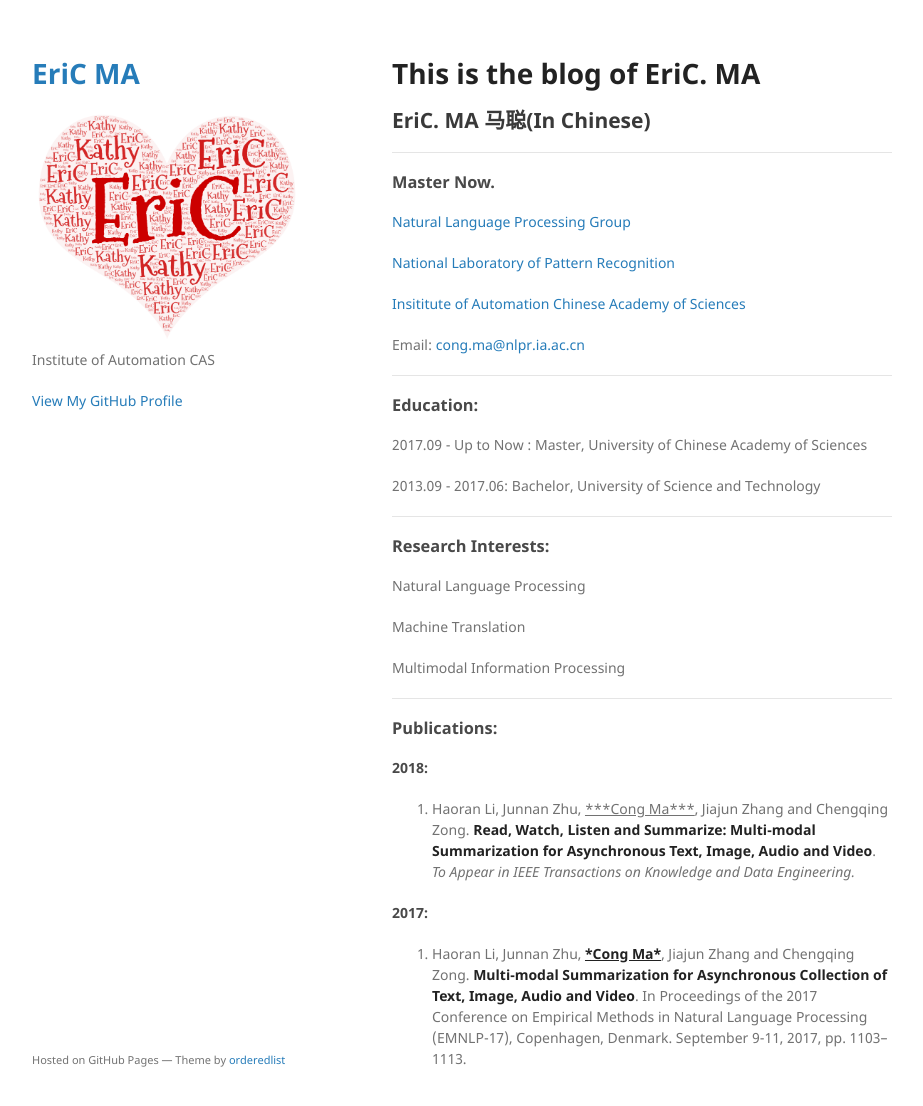
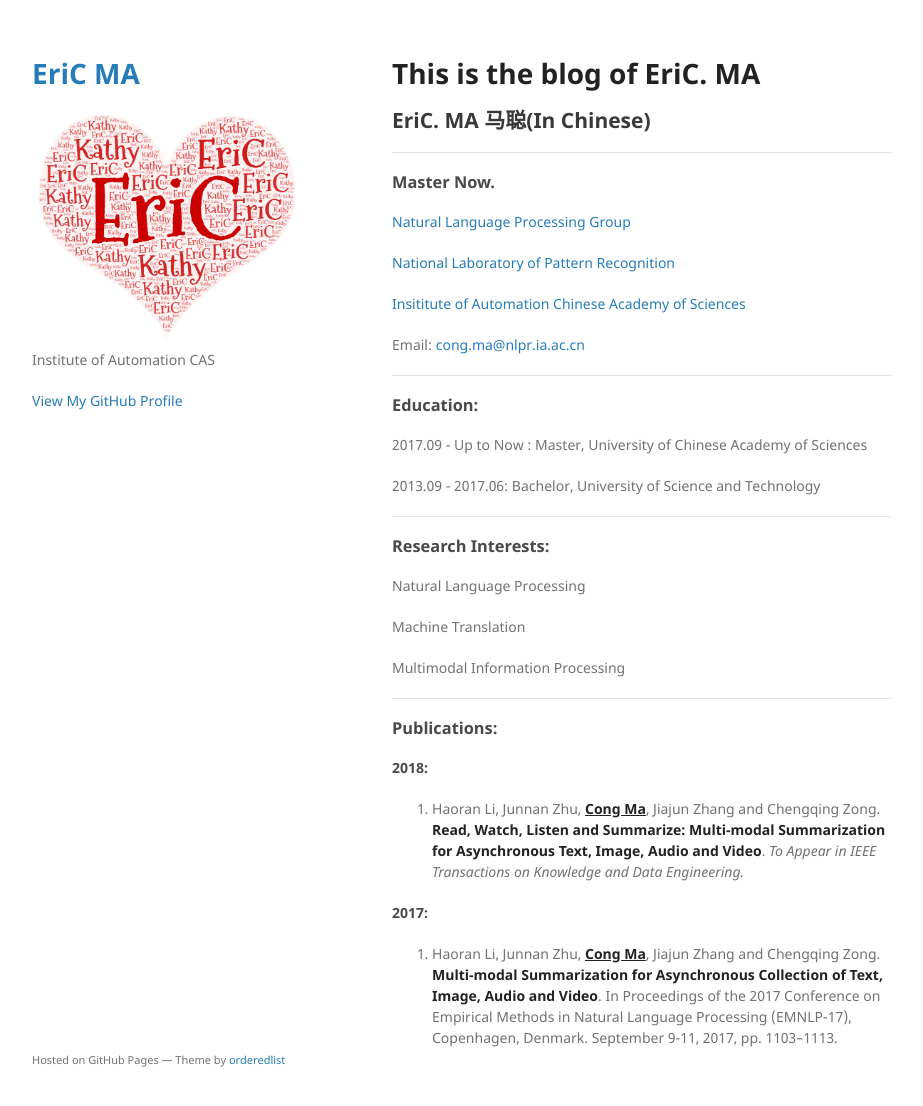
Before and after one commit to EriCongMa/ericongma.github.io, a Jekyll site: the page built from index.md, in a window 1280 px wide and 1139 px high. Shown: the top 1106 px of the window, without its empty margins (178-1101 px from the left). Built offline with Jekyll 4.4.1, drawn with Linux system fonts in a browser that asks for light colours; our own code applies the rules of GitHub Pages for plain Markdown files.

Commit message:
fast_push

```diff
--- a/index.md
+++ b/index.md
@@ -42,10 +42,10 @@ Multimodal Information Processing
 
 #### 2018:
 
-1. Haoran Li, Junnan Zhu, <u>***Cong Ma***</u>, Jiajun Zhang and Chengqing Zong. **Read, Watch, Listen and Summarize: Multi-modal Summarization for Asynchronous Text, Image, Audio and Video**. *To Appear in IEEE Transactions on Knowledge and Data Engineering.*
+1. Haoran Li, Junnan Zhu, **<u>Cong Ma</u>**, Jiajun Zhang and Chengqing Zong. **Read, Watch, Listen and Summarize: Multi-modal Summarization for Asynchronous Text, Image, Audio and Video**. *To Appear in IEEE Transactions on Knowledge and Data Engineering.*
 
 
 
 #### 2017:
 
-1. Haoran Li, Junnan Zhu, **<u>*Cong Ma*</u>**, Jiajun Zhang and Chengqing Zong. [**Multi-modal Summarization for Asynchronous Collection of Text, Image, Audio and Video**](http://www.nlpr.ia.ac.cn/cip/ZongPublications/2017/LihaoranEmnlp.pdf). In Proceedings of the 2017 Conference on Empirical Methods in Natural Language Processing (EMNLP-17), Copenhagen, Denmark. September 9-11, 2017, pp. 1103--1113.
+1. Haoran Li, Junnan Zhu, **<u>Cong Ma</u>**, Jiajun Zhang and Chengqing Zong. [**Multi-modal Summarization for Asynchronous Collection of Text, Image, Audio and Video**](http://www.nlpr.ia.ac.cn/cip/ZongPublications/2017/LihaoranEmnlp.pdf). In Proceedings of the 2017 Conference on Empirical Methods in Natural Language Processing (EMNLP-17), Copenhagen, Denmark. September 9-11, 2017, pp. 1103--1113.
```
